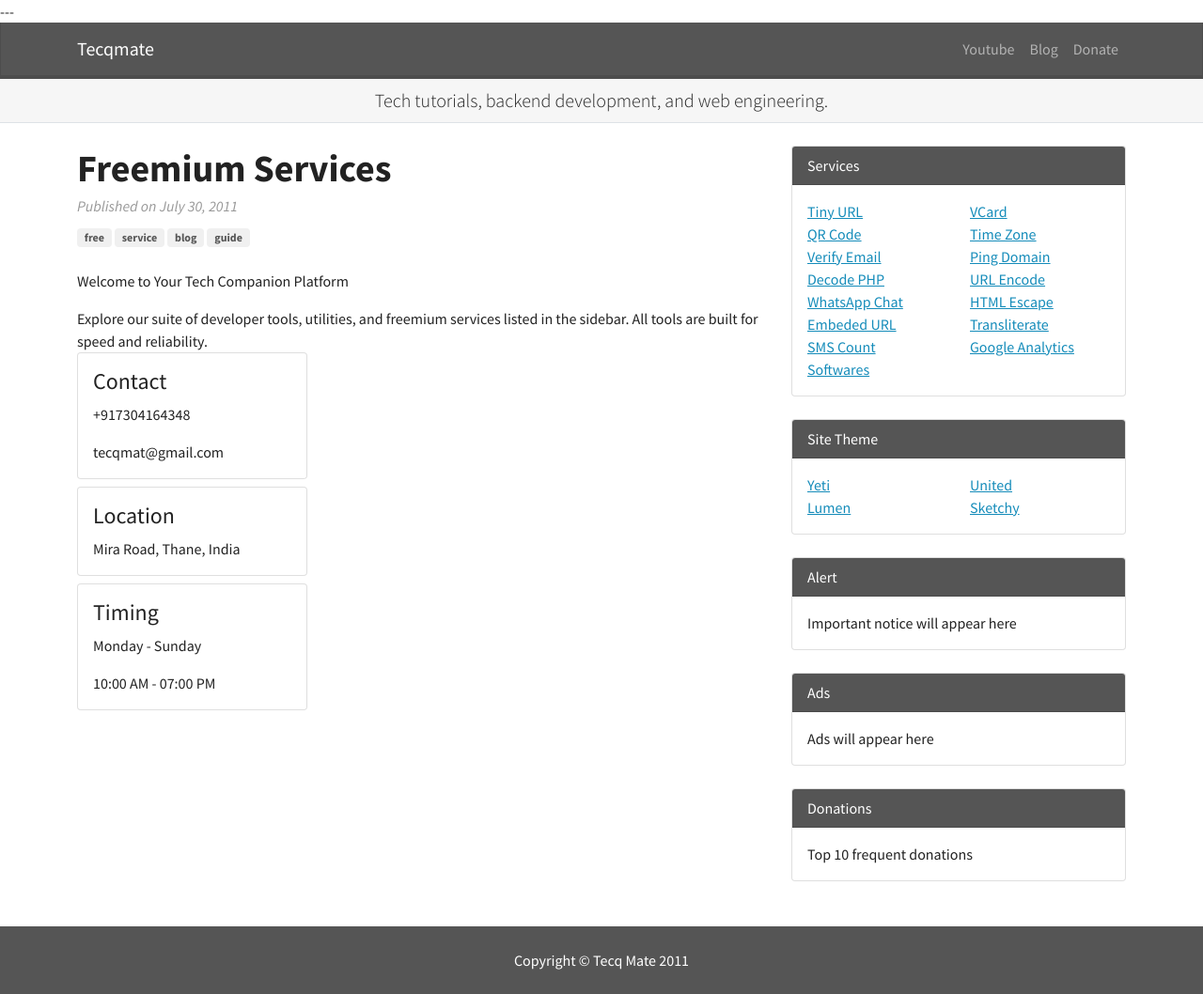
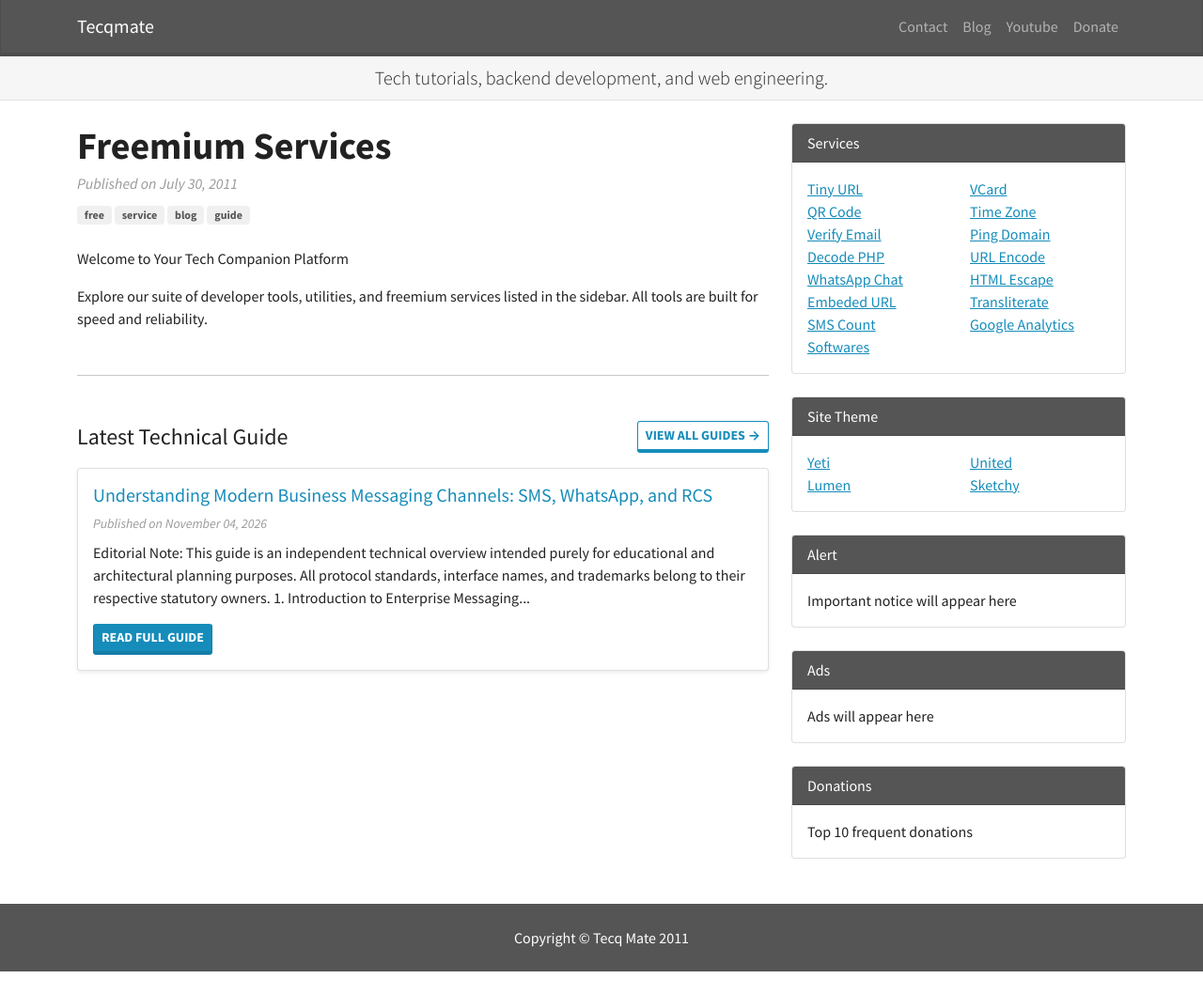
Before and after one commit to tecqmate/site, a Jekyll site: the page built from index.md, in a window 1280 px wide. Shown: the whole page at 94% size. Built offline with Jekyll 4.4.1, drawn with Linux system fonts in a browser that asks for light colours; after the commit the page ends 1034 px from its top, so only the background shows below that.

Commit message:
blogs begin

```diff
--- a/_layouts/home.html
+++ b/_layouts/home.html
@@ -1,4 +1,3 @@
----
 <!DOCTYPE html>
 <html lang="{{ page.lang | default: site.lang | default: 'en' }}" data-bs-theme="light">
 
@@ -17,11 +16,17 @@
       <div class="collapse navbar-collapse" id="navbarSupportedContent">
         <ul class="navbar-nav ms-auto mb-2 mb-lg-0">
           <li class="nav-item">
+            <a class="nav-link" href="{{ '/contact' | relative_url }}">Contact</a>
+          </li>
+          <!-- <li class="nav-item">
+            <a class="nav-link" href="https://tecqmate.blogspot.com" target="_blank" rel="noopener">Blog</a>
+          </li> -->
+          <li class="nav-item">
+            <a class="nav-link" href="{{ '/blog' | relative_url }}">Blog</a>
+          </li>
+          <li class="nav-item">
             <a class="nav-link" href="https://www.youtube.com/channel/UCVOFs1H3mtohHvRwLFbDQNw?sub_confirmation=1"
               target="_blank" rel="noopener">Youtube</a>
-          </li>
-          <li class="nav-item">
-            <a class="nav-link" href="https://tecqmate.blogspot.com" target="_blank" rel="noopener">Blog</a>
           </li>
           <li class="nav-item">
             <a class="nav-link" href="{{ '/about#donate' | relative_url }}" target="_blank" rel="noopener">Donate</a>
@@ -49,10 +54,10 @@
           <header class="mb-4">
             <h1 class="fw-bolder mb-1">{{ page.title | default: "Freemium Services" }}</h1>
             {% if page.date %}
-            <div class="text-muted fst-italic mb-2">Published on {{ page.date | date: '%B %d, %Y' }}</div>
+              <div class="text-muted fst-italic mb-2">Published on {{ page.date | date: '%B %d, %Y' }}</div>
             {% endif %}
             {% for tag in page.tags %}
-            <span class="badge bg-secondary text-decoration-none link-light">{{ tag }}</span>
+              <span class="badge bg-secondary text-decoration-none link-light">{{ tag }}</span>
             {% endfor %}
           </header>
         </article>
--- /dev/null
+++ b/_posts/2026-11-04-understanding-business-messaging-channels.md
@@ -0,0 +1,67 @@
+---
+layout: home
+title: "Understanding Modern Business Messaging Channels: SMS, WhatsApp, and RCS"
+description: "An independent technical overview of enterprise messaging architectures, protocol mechanics, and delivery considerations for business communications."
+date: 2026-11-04
+tags: ["telecom", "messaging", "api", "guide"]
+---
+
+<div class="alert alert-secondary small" role="alert">
+  <strong>Editorial Note:</strong> This guide is an independent technical overview intended purely for educational and architectural planning purposes. All protocol standards, interface names, and trademarks belong to their respective statutory owners.
+</div>
+
+<section class="mb-5">
+  <h2>1. Introduction to Enterprise Messaging Protocols</h2>
+  <p class="fs-6">Modern business communication relies heavily on reliable, high-throughput messaging pipelines to dispatch authentication OTPs, transactional alerts, and customer support notifications. Choosing the right channel involves balancing delivery latency, network fallback capabilities, and interactive user experiences.</p>
+</section>
+
+<section class="mb-5">
+  <h2>2. Core Communication Channels Compared</h2>
+
+  <div class="table-responsive">
+    <table class="table table-bordered table-striped">
+      <thead>
+        <tr>
+          <th>Channel</th>
+          <th>Primary Use Case</th>
+          <th>Delivery Mechanism</th>
+          <th>Interactivity Level</th>
+        </tr>
+      </thead>
+      <tbody>
+        <tr>
+          <td><strong>Programmable SMS</strong></td>
+          <td>Critical OTPs, Banking Alerts, Failovers</td>
+          <td>Carrier SS7 / SMPP gateways</td>
+          <td>Plain text (160 characters per segment)</td>
+        </tr>
+        <tr>
+          <td><strong>WhatsApp Business API</strong></td>
+          <td>Rich notifications, 2-way support, catalogs</td>
+          <td>Internet-based IP endpoints (Meta graphs)</td>
+          <td>Rich media, buttons, lists, templates</td>
+        </tr>
+        <tr>
+          <td><strong>Rich Communication Services (RCS)</strong></td>
+          <td>Verified brand messaging, native carousels</td>
+          <td>Carrier-grade native messaging layers</td>
+          <td>Verified sender IDs, suggested actions, high-res cards</td>
+        </tr>
+      </tbody>
+    </table>
+  </div>
+</section>
+
+<section class="mb-5">
+  <h2>3. Technical & Architectural Considerations</h2>
+  <h3 class="h5">Latency and Reliability</h3>
+  <p>Mission-critical systems require predictable dispatch times. While carrier-direct binds for SMS guarantee near-instantaneous delivery for standard text protocols, data-dependent channels require active internet sessions or reliable cellular data fallback mechanisms.</p>
+
+  <h3 class="h5">Compliance & Regulations</h3>
+  <p>Enterprises deploying automated communications must adhere to regional telecom regulations, such as Distributed Ledger Technology (DLT) template scrubbing and data privacy mandates (e.g., DPDP Act), ensuring sender header transparency and explicit recipient consent logs.</p>
+</section>
+
+<section class="mb-4">
+  <h2>4. Conclusion</h2>
+  <p class="fs-6">Selecting a messaging infrastructure depends entirely on application requirements—whether prioritizing universal device reach via text or rich, app-like engagement through modern chat and RCS protocols.</p>
+</section>
--- a/index.md
+++ b/index.md
@@ -10,35 +10,25 @@ tags: ["free", "service", "blog", "guide"]
     <p class="card-text">Welcome to Your Tech Companion Platform</p>
     <p class="card-text">Explore our suite of developer tools, utilities, and freemium services listed in the sidebar. All tools are built for speed and reliability.</p>
 </section>
+<!-- Most Recent Blog Post Section -->
+<hr class="my-5">
+<div class="d-flex justify-content-between align-items-center mb-3">
+<h2 class="h4 mb-0">Latest Technical Guide</h2>
+<a href="{{ '/blog' | relative_url }}" class="btn btn-outline-primary btn-sm">View All Guides &rarr;</a>
+</div>
 
-<!-- Contact Widget -->
-<div class="col mb-2 col-12 col-sm-12 col-md-4">
-    <div class="card">
-        <div class="card-body">
-            <h2 class="card-title h4">Contact</h2>
-            <p class="card-text">+917304164348</p>
-            <p class="card-text">tecqmat@gmail.com</p>
-        </div>
+{% if site.posts.size > 0 %}
+{% assign latest = site.posts.first %}
+<div class="card shadow-sm mb-4">
+    <div class="card-body">
+    <h3 class="card-title h5">
+        <a href="{{ latest.url | relative_url }}" class="text-decoration-none">{{ latest.title }}</a>
+    </h3>
+    <div class="text-muted fst-italic small mb-2">Published on {{ latest.date | date: '%B %d, %Y' }}</div>
+    <p class="card-text">{{ latest.excerpt | strip_html | truncatewords: 35 }}</p>
+    <a href="{{ latest.url | relative_url }}" class="btn btn-primary btn-sm">Read Full Guide</a>
     </div>
 </div>
-
-<!-- Location Widget -->
-<div class="col mb-2 col-12 col-sm-12 col-md-4">
-    <div class="card">
-            <div class="card-body">
-            <h2 class="card-title h4">Location</h2>
-            <p class="card-text">Mira Road, Thane, India</p>
-        </div>
-    </div>
-</div>
-
-<!-- Timing Widget -->
-<div class="col mb-2 col-12 col-sm-12 col-md-4">
-    <div class="card">
-            <div class="card-body">
-            <h2 class="card-title h4">Timing</h2>
-            <p class="card-text">Monday - Sunday</p>
-            <p class="card-text">10:00 AM - 07:00 PM</p>
-        </div>
-    </div>
-</div>
+{% else %}
+<p class="text-muted">No blog posts published yet. Check back soon!</p>
+{% endif %}
```
Also changed, not shown: blog.md (added, +38 -0 lines), contact.md (added, +36 -0 lines).
